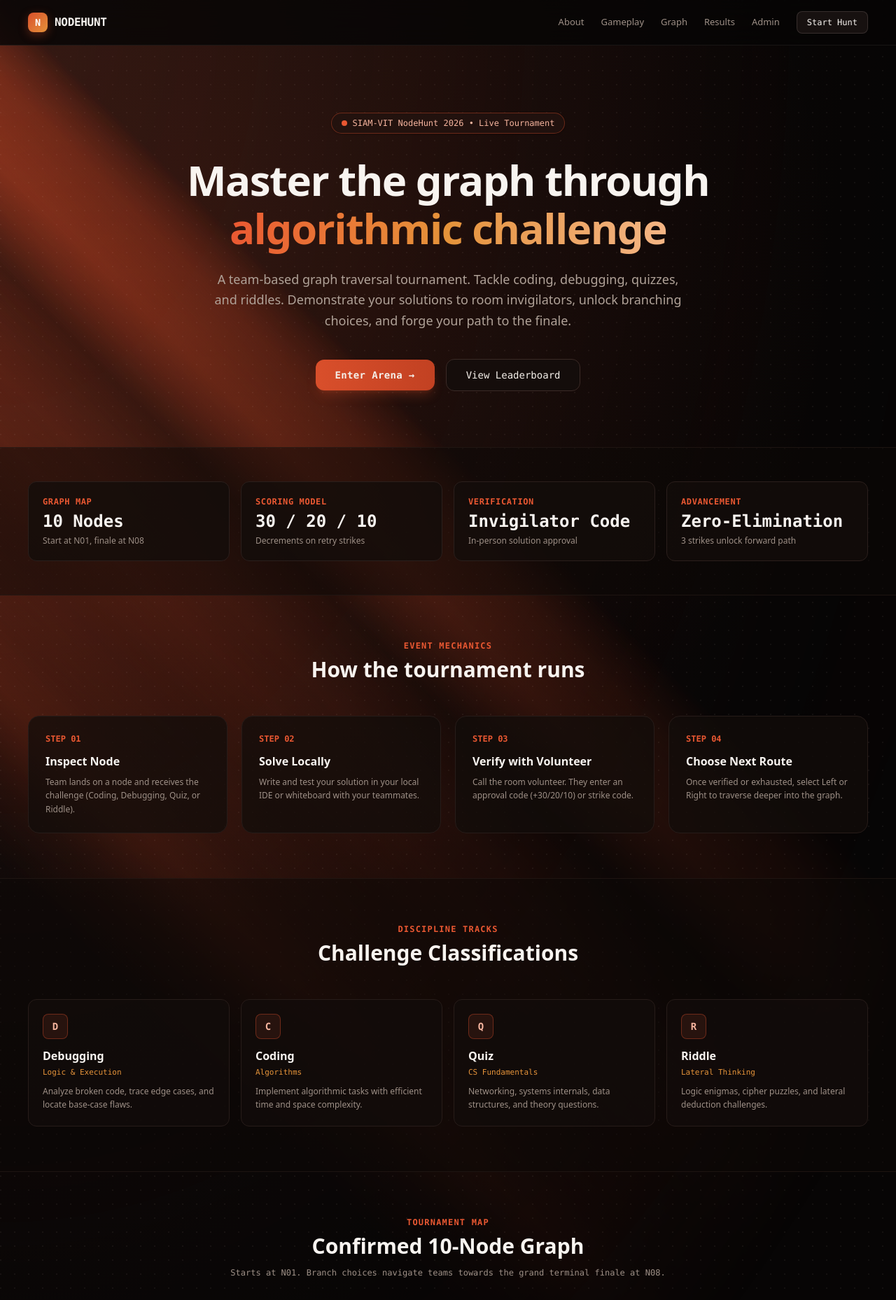
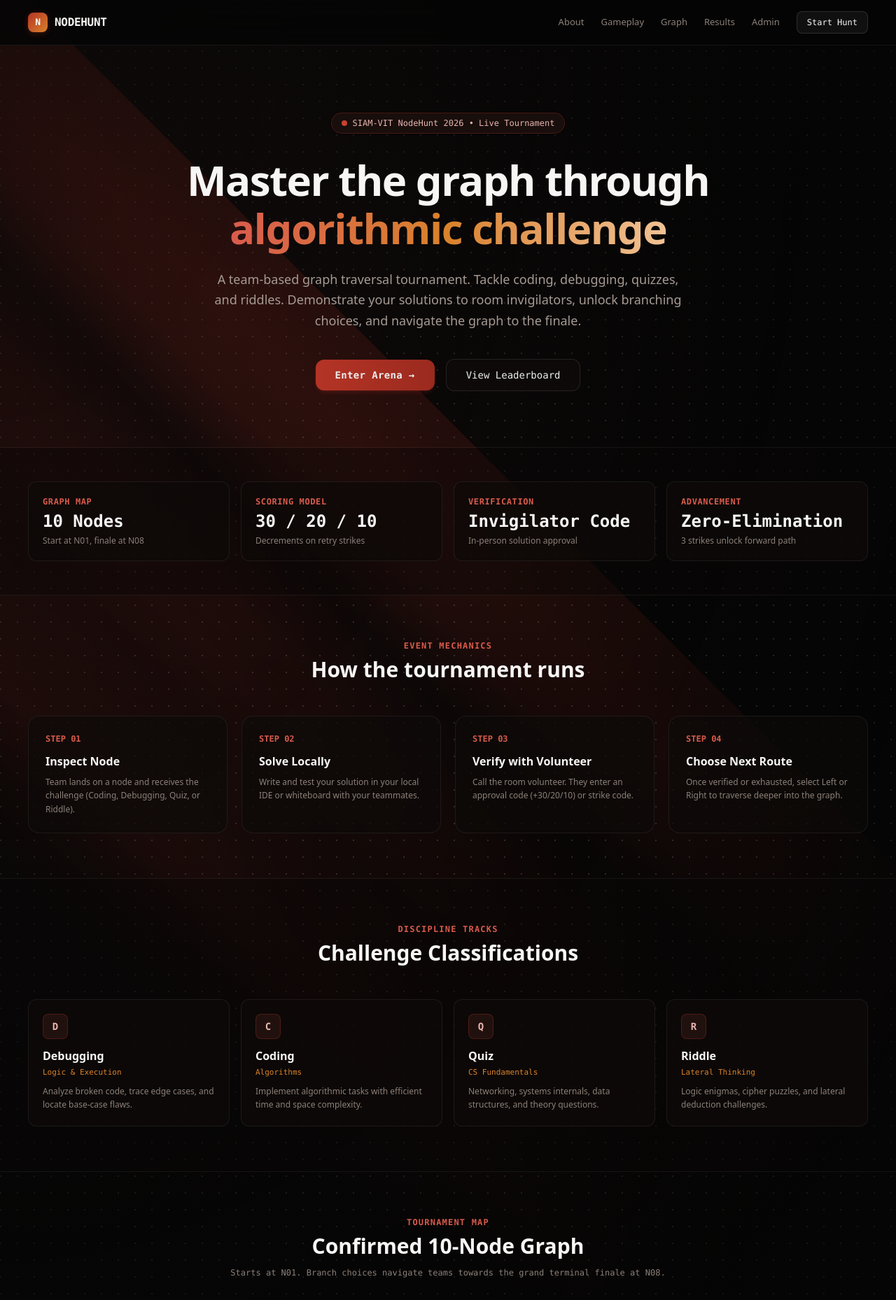
Before and after one commit to SIAM-VIT/nodehunt_fe_26, a Next.js app: page / in a window 1280 px wide. Shown: the top 1858 px of the page at 70% size. Built offline with nearby package versions, Linux system fonts and the light colour scheme.

Commit message:
feat(ui): refine dark muted crimson atmospheric styling matching image-1 reference

```diff
--- a/app/globals.css
+++ b/app/globals.css
@@ -1,29 +1,29 @@
 @import "tailwindcss";
 
 :root {
-  /* Obsidian & Rusty Iron palette */
-  --bg-obsidian: #070505;
-  --bg-surface: #100b0a;
-  --bg-surface-2: #171110;
-  --bg-surface-3: #221917;
-  --bg-card: rgba(16, 11, 10, 0.88);
+  /* Obsidian Deep Black palette */
+  --bg-obsidian: #050505;
+  --bg-surface: #0c0909;
+  --bg-surface-2: #140e0d;
+  --bg-surface-3: #1c1413;
+  --bg-card: rgba(12, 9, 9, 0.85);
 
   /* Subtle border lines */
-  --border-dim: rgba(230, 215, 205, 0.08);
-  --border-subtle: rgba(230, 215, 205, 0.15);
-  --border-rust: rgba(217, 79, 43, 0.45);
+  --border-dim: rgba(255, 255, 255, 0.07);
+  --border-subtle: rgba(255, 255, 255, 0.12);
+  --border-rust: rgba(180, 52, 38, 0.4);
 
   /* Typography Colors */
-  --text-primary: #f8f4f0;
-  --text-secondary: #d6ccc4;
-  --text-muted: #9e9087;
-  --text-faint: #6e625a;
+  --text-primary: #f8f6f5;
+  --text-secondary: #d1c7c2;
+  --text-muted: #8c8079;
+  --text-faint: #594f49;
 
-  /* Rusty Red & Warm Amber Accents */
-  --accent-rust: #d94f2b;
-  --accent-rust-hover: #c24122;
-  --accent-rust-bright: #ea5832;
-  --accent-amber: #e5933a;
+  /* Muted Rusty Red & Warm Amber Accents */
+  --accent-rust: #c84332;
+  --accent-rust-hover: #b43426;
+  --accent-rust-subtle: rgba(200, 67, 50, 0.15);
+  --accent-amber: #d9822b;
   --accent-emerald: #10b981;
   --accent-rose: #e11d48;
 
@@ -74,7 +74,7 @@ a {
   z-index: 50;
   backdrop-filter: blur(20px);
   -webkit-backdrop-filter: blur(20px);
-  background: rgba(7, 5, 5, 0.82);
+  background: rgba(5, 5, 5, 0.85);
   border-bottom: 1px solid var(--border-dim);
 }
 
@@ -101,14 +101,14 @@ a {
   width: 28px;
   height: 28px;
   border-radius: 8px;
-  background: linear-gradient(135deg, #d94f2b, #e5933a);
+  background: linear-gradient(135deg, #b43426, #d9822b);
   display: flex;
   align-items: center;
   justify-content: center;
   color: #fff;
-  font-size: 13.5px;
+  font-size: 13px;
   font-weight: 800;
-  box-shadow: 0 4px 14px rgba(217, 79, 43, 0.35);
+  box-shadow: 0 2px 10px rgba(180, 52, 38, 0.3);
 }
 
 .nav-links {
@@ -129,7 +129,7 @@ a {
 }
 
 .nav-cta {
-  background: var(--bg-surface-2) !important;
+  background: rgba(255, 255, 255, 0.05) !important;
   color: var(--text-primary) !important;
   border: 1px solid var(--border-subtle) !important;
   padding: 6px 14px !important;
@@ -141,7 +141,7 @@ a {
 
 .nav-cta:hover {
   border-color: var(--accent-rust) !important;
-  background: var(--bg-surface-3) !important;
+  background: var(--accent-rust-subtle) !important;
 }
 
 /* Card */
--- a/app/page.tsx
+++ b/app/page.tsx
@@ -11,36 +11,36 @@ export default function Home() {
 
         <main className="flex-1">
           {/* Hero Section */}
-          <section className="relative pt-24 pb-20 border-b border-[#221815]/80">
+          <section className="relative pt-24 pb-20 border-b border-white/[0.06]">
             <div className="shell text-center max-w-4xl mx-auto">
               {/* Event Badge */}
-              <div className="inline-flex items-center gap-2 px-3.5 py-1.5 rounded-full bg-[#24130f]/80 border border-[#d94f2b]/40 text-[#f6b49e] font-mono text-xs mb-8 shadow-sm">
-                <span className="w-2 h-2 rounded-full bg-[#ea5832] animate-pulse" />
+              <div className="inline-flex items-center gap-2 px-3.5 py-1.5 rounded-full bg-[#180e0c] border border-[#b43426]/30 text-[#e8b5af] font-mono text-xs mb-8 shadow-sm">
+                <span className="w-2 h-2 rounded-full bg-[#c84332] animate-pulse" />
                 SIAM-VIT NodeHunt 2026 • Live Tournament
               </div>
 
-              <h1 className="text-4xl sm:text-6xl font-extrabold tracking-tight text-[#f8f4f0] mb-6 leading-[1.15]">
+              <h1 className="text-4xl sm:text-6xl font-extrabold tracking-tight text-[#f8f6f5] mb-6 leading-[1.15]">
                 Master the graph through <br className="hidden sm:inline" />
-                <span className="bg-gradient-to-r from-[#ea5832] via-[#e5933a] to-[#f4b584] bg-clip-text text-transparent">
+                <span className="bg-gradient-to-r from-[#d95b4c] via-[#d9822b] to-[#f0c294] bg-clip-text text-transparent">
                   algorithmic challenge
                 </span>
               </h1>
 
-              <p className="text-base sm:text-lg text-[#b0a298] max-w-2xl mx-auto mb-10 leading-relaxed font-sans">
+              <p className="text-base sm:text-lg text-[#a69a93] max-w-2xl mx-auto mb-10 leading-relaxed font-sans">
                 A team-based graph traversal tournament. Tackle coding, debugging, quizzes, and riddles.
-                Demonstrate your solutions to room invigilators, unlock branching choices, and forge your path to the finale.
+                Demonstrate your solutions to room invigilators, unlock branching choices, and navigate the graph to the finale.
               </p>
 
               <div className="flex flex-wrap items-center justify-center gap-4">
                 <Link
                   href="/join"
-                  className="px-7 py-3 rounded-xl bg-gradient-to-r from-[#d94f2b] to-[#c24122] hover:from-[#ea5832] hover:to-[#d94f2b] text-white font-mono text-sm font-semibold tracking-wide transition-all shadow-lg shadow-[#d94f2b]/25 cursor-pointer"
+                  className="px-7 py-3 rounded-xl bg-gradient-to-r from-[#b43426] to-[#9b2a1e] hover:from-[#c84332] hover:to-[#b43426] text-white font-mono text-sm font-semibold tracking-wide transition-all shadow-md shadow-[#b43426]/20 cursor-pointer"
                 >
                   Enter Arena →
                 </Link>
                 <Link
                   href="/results"
-                  className="px-7 py-3 rounded-xl bg-[#140e0c]/90 hover:bg-[#1f1513] border border-[#3b2a26] text-[#d6ccc4] font-mono text-sm transition-all"
+                  className="px-7 py-3 rounded-xl bg-[#100b0a]/80 hover:bg-[#1a110f] border border-white/[0.1] text-[#d1c7c2] font-mono text-sm transition-all"
                 >
                   View Leaderboard
                 </Link>
@@ -49,7 +49,7 @@ export default function Home() {
           </section>
 
           {/* Quick Specs Grid */}
-          <section className="py-12 border-b border-[#221815]/80 bg-[#0c0807]/50">
+          <section className="py-12 border-b border-white/[0.06] bg-[#080606]/40">
             <div className="shell">
               <div className="grid grid-cols-2 md:grid-cols-4 gap-4">
                 {[
@@ -58,14 +58,14 @@ export default function Home() {
                   { label: "Verification", val: "Invigilator Code", desc: "In-person solution approval" },
                   { label: "Advancement", val: "Zero-Elimination", desc: "3 strikes unlock forward path" },
                 ].map((item, idx) => (
-                  <div key={idx} className="p-5 rounded-xl bg-[#130d0b]/80 border border-[#2b1f1c] text-left">
-                    <div className="text-xs font-mono uppercase tracking-wider text-[#ea5832] font-semibold mb-1">
+                  <div key={idx} className="p-5 rounded-xl bg-[#0e0a09]/75 border border-white/[0.07] text-left">
+                    <div className="text-xs font-mono uppercase tracking-wider text-[#d95b4c] font-semibold mb-1">
                       {item.label}
                     </div>
-                    <div className="text-xl sm:text-2xl font-bold text-[#f8f4f0] mb-1 font-mono">
+                    <div className="text-xl sm:text-2xl font-bold text-[#f8f6f5] mb-1 font-mono">
                       {item.val}
                     </div>
-                    <div className="text-xs text-[#9e9087] font-sans">
+                    <div className="text-xs text-[#8c8079] font-sans">
                       {item.desc}
                     </div>
                   </div>
@@ -75,13 +75,13 @@ export default function Home() {
           </section>
 
           {/* Gameplay Workflow */}
-          <section className="py-16 border-b border-[#221815]/80">
+          <section className="py-16 border-b border-white/[0.06]">
             <div className="shell">
               <div className="text-center max-w-2xl mx-auto mb-12">
-                <span className="text-xs font-mono uppercase tracking-widest text-[#ea5832] font-semibold block mb-2">
+                <span className="text-xs font-mono uppercase tracking-widest text-[#d95b4c] font-semibold block mb-2">
                   Event Mechanics
                 </span>
-                <h2 className="text-2xl sm:text-3xl font-bold text-[#f8f4f0]">How the tournament runs</h2>
+                <h2 className="text-2xl sm:text-3xl font-bold text-[#f8f6f5]">How the tournament runs</h2>
               </div>
 
               <div className="grid sm:grid-cols-2 lg:grid-cols-4 gap-5">
@@ -107,12 +107,12 @@ export default function Home() {
                     desc: "Once verified or exhausted, select Left or Right to traverse deeper into the graph.",
                   },
                 ].map((step, idx) => (
-                  <div key={idx} className="p-6 rounded-2xl bg-[#120c0a]/75 border border-[#271c19] relative hover:border-[#d94f2b]/40 transition-all">
-                    <div className="text-xs font-mono text-[#ea5832] font-bold mb-3">
+                  <div key={idx} className="p-6 rounded-2xl bg-[#0e0a09]/70 border border-white/[0.07] relative hover:border-[#b43426]/30 transition-all">
+                    <div className="text-xs font-mono text-[#d95b4c] font-bold mb-3">
                       STEP {step.step}
                     </div>
-                    <h3 className="text-base font-bold text-[#f8f4f0] mb-2">{step.title}</h3>
-                    <p className="text-xs leading-relaxed text-[#9e9087]">{step.desc}</p>
+                    <h3 className="text-base font-bold text-[#f8f6f5] mb-2">{step.title}</h3>
+                    <p className="text-xs leading-relaxed text-[#8c8079]">{step.desc}</p>
                   </div>
                 ))}
               </div>
@@ -120,13 +120,13 @@ export default function Home() {
           </section>
 
           {/* Challenge Categories */}
-          <section className="py-16 border-b border-[#221815]/80 bg-[#0c0807]/50">
+          <section className="py-16 border-b border-white/[0.06] bg-[#080606]/40">
             <div className="shell">
               <div className="text-center max-w-2xl mx-auto mb-12">
-                <span className="text-xs font-mono uppercase tracking-widest text-[#ea5832] font-semibold block mb-2">
+                <span className="text-xs font-mono uppercase tracking-widest text-[#d95b4c] font-semibold block mb-2">
                   Discipline Tracks
                 </span>
-                <h2 className="text-2xl sm:text-3xl font-bold text-[#f8f4f0]">Challenge Classifications</h2>
+                <h2 className="text-2xl sm:text-3xl font-bold text-[#f8f6f5]">Challenge Classifications</h2>
               </div>
 
               <div className="grid sm:grid-cols-2 lg:grid-cols-4 gap-4">
@@ -136,13 +136,13 @@ export default function Home() {
                   { code: "Q", name: "Quiz", badge: "CS Fundamentals", desc: "Networking, systems internals, data structures, and theory questions." },
                   { code: "R", name: "Riddle", badge: "Lateral Thinking", desc: "Logic enigmas, cipher puzzles, and lateral deduction challenges." },
                 ].map((cat, idx) => (
-                  <div key={idx} className="p-5 rounded-xl bg-[#120c0a]/80 border border-[#271c19]">
-                    <div className="w-9 h-9 rounded-lg bg-[#27130e] border border-[#d94f2b]/40 flex items-center justify-center font-mono font-bold text-[#f6b49e] text-sm mb-3">
+                  <div key={idx} className="p-5 rounded-xl bg-[#0e0a09]/75 border border-white/[0.07]">
+                    <div className="w-9 h-9 rounded-lg bg-[#21110e] border border-[#b43426]/30 flex items-center justify-center font-mono font-bold text-[#e8b5af] text-sm mb-3">
                       {cat.code}
                     </div>
-                    <h3 className="text-base font-bold text-[#f8f4f0] mb-1">{cat.name}</h3>
-                    <div className="text-[11px] font-mono text-[#e5933a] mb-2">{cat.badge}</div>
-                    <p className="text-xs text-[#9e9087] leading-relaxed">{cat.desc}</p>
+                    <h3 className="text-base font-bold text-[#f8f6f5] mb-1">{cat.name}</h3>
+                    <div className="text-[11px] font-mono text-[#d9822b] mb-2">{cat.badge}</div>
+                    <p className="text-xs text-[#8c8079] leading-relaxed">{cat.desc}</p>
                   </div>
                 ))}
               </div>
@@ -153,16 +153,16 @@ export default function Home() {
           <section className="py-16">
             <div className="shell max-w-4xl mx-auto text-center">
               <div className="mb-8">
-                <span className="text-xs font-mono uppercase tracking-widest text-[#ea5832] font-semibold block mb-2">
+                <span className="text-xs font-mono uppercase tracking-widest text-[#d95b4c] font-semibold block mb-2">
                   Tournament Map
                 </span>
-                <h2 className="text-2xl sm:text-3xl font-bold text-[#f8f4f0] mb-3">Confirmed 10-Node Graph</h2>
-                <p className="text-xs text-[#9e9087] font-mono">
+                <h2 className="text-2xl sm:text-3xl font-bold text-[#f8f6f5] mb-3">Confirmed 10-Node Graph</h2>
+                <p className="text-xs text-[#8c8079] font-mono">
                   Starts at N01. Branch choices navigate teams towards the grand terminal finale at N08.
                 </p>
               </div>
 
-              <div className="p-2 sm:p-4 rounded-2xl bg-[#100b09]/80 border border-[#271c19]">
+              <div className="p-2 sm:p-4 rounded-2xl bg-[#0a0707]/80 border border-white/[0.07]">
                 <NodeGraph adminMode={true} compact={false} />
               </div>
             </div>
@@ -170,10 +170,10 @@ export default function Home() {
         </main>
 
         {/* Clean Footer */}
-        <footer className="border-t border-[#221815]/80 py-8 text-center text-xs font-mono text-[#6e625a] bg-[#070505]/90">
+        <footer className="border-t border-white/[0.06] py-8 text-center text-xs font-mono text-[#594f49] bg-[#050505]/95">
           <div className="shell flex flex-col sm:flex-row items-center justify-between gap-4">
             <div>NODEHUNT 2026 • SIAM-VIT Chapter</div>
-            <div className="flex items-center gap-4 text-[#9e9087]">
+            <div className="flex items-center gap-4 text-[#8c8079]">
               <Link href="/join" className="hover:text-white transition-colors">Start Hunt</Link>
               <Link href="/results" className="hover:text-white transition-colors">Standings</Link>
               <Link href="/admin" className="hover:text-white transition-colors">Organizer Admin</Link>
--- a/components/DarkGradientBg.tsx
+++ b/components/DarkGradientBg.tsx
@@ -7,84 +7,91 @@ interface DarkGradientBgProps {
 }
 
 /**
- * Rusty red & obsidian dark gradient background with skewed atmospheric streaks
- * and subtle dot matrix texturing.
+ * Elegant dark background featuring:
+ * 1. Pure obsidian/black base (#050505)
+ * 2. Muted, subtle rusty-crimson atmospheric streaks (warm muted red instead of dark cyan)
+ *    concentrated near top/edges and fading gently so it does NOT dominate the black space
+ * 3. Crisp, balanced dot matrix grid (neither too hard nor too faint) with 24px pitch
+ * 4. Gentle vignette and depth overlay
  */
 export function DarkGradientBg({ children, className }: DarkGradientBgProps) {
   return (
-    <div className={cn("relative min-h-screen w-full bg-[#070505] text-[#f4efe9] overflow-hidden", className)}>
-      <div className="absolute inset-0 pointer-events-none">
-        {/* Base Obsidian Radial Gradient */}
+    <div className={cn("relative min-h-screen w-full bg-[#050505] text-[#ededed] overflow-hidden", className)}>
+      {/* Background Graphic Layers */}
+      <div className="absolute inset-0 pointer-events-none select-none overflow-hidden">
+        {/* Base dark radial falloff */}
         <div
-          className="absolute inset-0 opacity-100"
+          className="absolute inset-0"
           style={{
-            background: "radial-gradient(100% 100% at 0% 0%, rgb(42, 22, 18) 0%, rgb(7, 5, 5) 100%)",
-            mask: "radial-gradient(125% 100% at 0% 0%, rgb(0, 0, 0) 0%, rgba(0, 0, 0, 0.25) 88.3%, rgba(0, 0, 0, 0) 100%)",
-            WebkitMask: "radial-gradient(125% 100% at 0% 0%, rgb(0, 0, 0) 0%, rgba(0, 0, 0, 0.25) 88.3%, rgba(0, 0, 0, 0) 100%)",
+            background: "radial-gradient(100% 100% at 0% 0%, rgb(28, 16, 15) 0%, rgb(5, 5, 5) 100%)",
+            maskImage: "radial-gradient(125% 100% at 0% 0%, rgb(0, 0, 0) 0%, rgba(0, 0, 0, 0.3) 85%, rgba(0, 0, 0, 0) 100%)",
+            WebkitMaskImage: "radial-gradient(125% 100% at 0% 0%, rgb(0, 0, 0) 0%, rgba(0, 0, 0, 0.3) 85%, rgba(0, 0, 0, 0) 100%)",
           }}
         >
-          {/* Skewed fading rusty red streaks (replacing cyan) */}
+          {/* Layer 1: Skewed muted rusty streak (45 deg) */}
           <div
-            className="absolute inset-0 opacity-25"
+            className="absolute inset-0 opacity-14"
             style={{
-              background: "linear-gradient(rgb(217, 79, 43) 0%, rgba(217, 79, 43, 0) 100%)",
-              mask: "linear-gradient(90deg, rgba(0, 0, 0, 0) 0%, rgb(0, 0, 0) 20%, rgba(0, 0, 0, 0) 36%, rgb(0, 0, 0) 55%, rgba(0, 0, 0, 0.13) 67%, rgb(0, 0, 0) 78%, rgba(0, 0, 0, 0) 97%)",
-              WebkitMask: "linear-gradient(90deg, rgba(0, 0, 0, 0) 0%, rgb(0, 0, 0) 20%, rgba(0, 0, 0, 0) 36%, rgb(0, 0, 0) 55%, rgba(0, 0, 0, 0.13) 67%, rgb(0, 0, 0) 78%, rgba(0, 0, 0, 0) 97%)",
+              background: "linear-gradient(rgb(180, 52, 38) 0%, rgba(180, 52, 38, 0) 100%)",
+              maskImage: "linear-gradient(90deg, rgba(0, 0, 0, 0) 0%, rgb(0, 0, 0) 20%, rgba(0, 0, 0, 0) 36%, rgb(0, 0, 0) 55%, rgba(0, 0, 0, 0.13) 67%, rgb(0, 0, 0) 78%, rgba(0, 0, 0) 97%)",
+              WebkitMaskImage: "linear-gradient(90deg, rgba(0, 0, 0, 0) 0%, rgb(0, 0, 0) 20%, rgba(0, 0, 0, 0) 36%, rgb(0, 0, 0) 55%, rgba(0, 0, 0, 0.13) 67%, rgb(0, 0, 0) 78%, rgba(0, 0, 0) 97%)",
               transform: "skewX(45deg)",
             }}
           />
+
+          {/* Layer 2: Skewed secondary muted rust streak */}
           <div
-            className="absolute inset-0 opacity-20"
+            className="absolute inset-0 opacity-12"
             style={{
-              background: "linear-gradient(rgb(234, 88, 50) 0%, rgba(234, 88, 50, 0) 100%)",
-              mask: "linear-gradient(90deg, rgba(0, 0, 0, 0) 11%, rgb(0, 0, 0) 25%, rgba(0, 0, 0, 0.55) 41%, rgba(0, 0, 0, 0.13) 67%, rgb(0, 0, 0) 78%, rgba(0, 0, 0, 0) 97%)",
-              WebkitMask: "linear-gradient(90deg, rgba(0, 0, 0, 0) 11%, rgb(0, 0, 0) 25%, rgba(0, 0, 0, 0.55) 41%, rgba(0, 0, 0, 0.13) 67%, rgb(0, 0, 0) 78%, rgba(0, 0, 0, 0) 97%)",
+              background: "linear-gradient(rgb(195, 62, 45) 0%, rgba(195, 62, 45, 0) 100%)",
+              maskImage: "linear-gradient(90deg, rgba(0, 0, 0, 0) 11%, rgb(0, 0, 0) 25%, rgba(0, 0, 0, 0.55) 41%, rgba(0, 0, 0, 0.13) 67%, rgb(0, 0, 0) 78%, rgba(0, 0, 0) 97%)",
+              WebkitMaskImage: "linear-gradient(90deg, rgba(0, 0, 0, 0) 11%, rgb(0, 0, 0) 25%, rgba(0, 0, 0, 0.55) 41%, rgba(0, 0, 0, 0.13) 67%, rgb(0, 0, 0) 78%, rgba(0, 0, 0) 97%)",
               transform: "skewX(45deg)",
             }}
           />
+
+          {/* Layer 3: Soft ambient reddish falloff */}
           <div
-            className="absolute inset-0 opacity-20"
+            className="absolute inset-0 opacity-10"
             style={{
-              background: "linear-gradient(rgb(194, 65, 34) 0%, rgba(194, 65, 34, 0) 100%)",
-              mask: "linear-gradient(90deg, rgba(0, 0, 0, 0) 9%, rgb(0, 0, 0) 20%, rgba(0, 0, 0, 0.55) 28%, rgba(0, 0, 0, 0.424) 40%, rgb(0, 0, 0) 48%, rgba(0, 0, 0, 0.267) 54%, rgba(0, 0, 0, 0.13) 78%, rgb(0, 0, 0) 88%, rgba(0, 0, 0, 0) 97%)",
-              WebkitMask: "linear-gradient(90deg, rgba(0, 0, 0, 0) 9%, rgb(0, 0, 0) 20%, rgba(0, 0, 0, 0.55) 28%, rgba(0, 0, 0, 0.424) 40%, rgb(0, 0, 0) 48%, rgba(0, 0, 0, 0.267) 54%, rgba(0, 0, 0, 0.13) 78%, rgb(0, 0, 0) 88%, rgba(0, 0, 0, 0) 97%)",
+              background: "linear-gradient(rgb(160, 44, 32) 0%, rgba(160, 44, 32, 0) 100%)",
+              maskImage: "linear-gradient(90deg, rgba(0, 0, 0, 0) 9%, rgb(0, 0, 0) 20%, rgba(0, 0, 0, 0.55) 28%, rgba(0, 0, 0, 0.424) 40%, rgb(0, 0, 0) 48%, rgba(0, 0, 0, 0.267) 54%, rgba(0, 0, 0, 0.13) 78%, rgb(0, 0, 0) 88%, rgba(0, 0, 0) 97%)",
+              WebkitMaskImage: "linear-gradient(90deg, rgba(0, 0, 0, 0) 9%, rgb(0, 0, 0) 20%, rgba(0, 0, 0, 0.55) 28%, rgba(0, 0, 0, 0.424) 40%, rgb(0, 0, 0) 48%, rgba(0, 0, 0, 0.267) 54%, rgba(0, 0, 0, 0.13) 78%, rgb(0, 0, 0) 88%, rgba(0, 0, 0, 0) 97%)",
               transform: "skewX(45deg)",
             }}
           />
+
+          {/* Layer 4: Distant edge highlights */}
           <div
-            className="absolute inset-0 opacity-20"
+            className="absolute inset-0 opacity-10"
             style={{
-              background: "linear-gradient(rgb(217, 79, 43) 0%, rgba(217, 79, 43, 0) 100%)",
-              mask: "linear-gradient(90deg, rgba(0, 0, 0, 0) 0%, rgb(0, 0, 0) 17%, rgba(0, 0, 0, 0.55) 26%, rgb(0, 0, 0) 35%, rgba(0, 0, 0, 0.47) 47%, rgba(0, 0, 0, 0.13) 69%, rgb(0, 0, 0) 79%, rgba(0, 0, 0, 0) 97%)",
-              WebkitMask: "linear-gradient(90deg, rgba(0, 0, 0, 0) 0%, rgb(0, 0, 0) 17%, rgba(0, 0, 0, 0.55) 26%, rgb(0, 0, 0) 35%, rgba(0, 0, 0, 0.47) 47%, rgba(0, 0, 0, 0.13) 69%, rgb(0, 0, 0) 79%, rgba(0, 0, 0, 0) 97%)",
-              transform: "skewX(45deg)",
-            }}
-          />
-          <div
-            className="absolute inset-0 opacity-15"
-            style={{
-              background: "linear-gradient(rgb(168, 50, 24) 0%, rgba(168, 50, 24, 0) 100%)",
-              mask: "linear-gradient(90deg, rgba(0, 0, 0, 0) 0%, rgb(0, 0, 0) 20%, rgba(0, 0, 0, 0.55) 27%, rgb(0, 0, 0) 42%, rgba(0, 0, 0, 0.48) 48%, rgba(0, 0, 0, 0.13) 67%, rgb(0, 0, 0) 74%, rgb(0, 0, 0) 82%, rgba(0, 0, 0, 0.47) 88%, rgba(0, 0, 0, 0) 97%)",
-              WebkitMask: "linear-gradient(90deg, rgba(0, 0, 0, 0) 0%, rgb(0, 0, 0) 20%, rgba(0, 0, 0, 0.55) 27%, rgb(0, 0, 0) 42%, rgba(0, 0, 0, 0.48) 48%, rgba(0, 0, 0, 0.13) 67%, rgb(0, 0, 0) 74%, rgb(0, 0, 0) 82%, rgba(0, 0, 0, 0.47) 88%, rgba(0, 0, 0, 0) 97%)",
+              background: "linear-gradient(rgb(175, 48, 35) 0%, rgba(175, 48, 35, 0) 100%)",
+              maskImage: "linear-gradient(90deg, rgba(0, 0, 0, 0) 0%, rgb(0, 0, 0) 17%, rgba(0, 0, 0, 0.55) 26%, rgb(0, 0, 0) 35%, rgba(0, 0, 0, 0.47) 47%, rgba(0, 0, 0, 0.13) 69%, rgb(0, 0, 0) 79%, rgba(0, 0, 0) 97%)",
+              WebkitMaskImage: "linear-gradient(90deg, rgba(0, 0, 0, 0) 0%, rgb(0, 0, 0) 17%, rgba(0, 0, 0, 0.55) 26%, rgb(0, 0, 0) 35%, rgba(0, 0, 0, 0.47) 47%, rgba(0, 0, 0, 0.13) 69%, rgb(0, 0, 0) 79%, rgba(0, 0, 0) 97%)",
               transform: "skewX(45deg)",
             }}
           />
         </div>
+
+        {/* Balanced Dot Matrix Pattern: Crisp, clean, neither too harsh nor invisible */}
+        <div
+          className="absolute inset-0 opacity-22"
+          style={{
+            backgroundImage: "radial-gradient(circle at 1px 1px, rgba(255, 255, 255, 0.65) 1px, transparent 0)",
+            backgroundSize: "24px 24px",
+          }}
+        />
+
+        {/* Dark Vignette: Keeps center & bottom predominantly deep black */}
+        <div
+          className="absolute inset-0"
+          style={{
+            background: "radial-gradient(circle at 50% 40%, transparent 20%, rgba(5, 5, 5, 0.7) 70%, rgb(5, 5, 5) 100%)",
+          }}
+        />
       </div>
 
-      {/* Subtle Micro-Dot Pattern Overlay */}
-      <div
-        className="absolute inset-0 opacity-15 pointer-events-none"
-        style={{
-          backgroundImage: "radial-gradient(circle at 1px 1px, rgba(255, 235, 225, 0.35) 1px, transparent 0)",
-          backgroundSize: "20px 20px",
-        }}
-      />
-
-      {/* Warm Ambient Glow Highlight */}
-      <div className="absolute inset-0 bg-[radial-gradient(circle_at_20%_15%,rgba(217,79,43,0.12),transparent_40%)] pointer-events-none" />
-
-      {/* Page Content */}
+      {/* Foreground Content */}
       <div className="relative z-10 w-full">{children}</div>
     </div>
   );
```
Also changed, not shown: components/GameClient.tsx (+45 -45 lines), components/JoinForm.tsx (+12 -12 lines), components/NodeGraph.tsx (+31 -31 lines), components/ResultsClient.tsx (+26 -26 lines).
